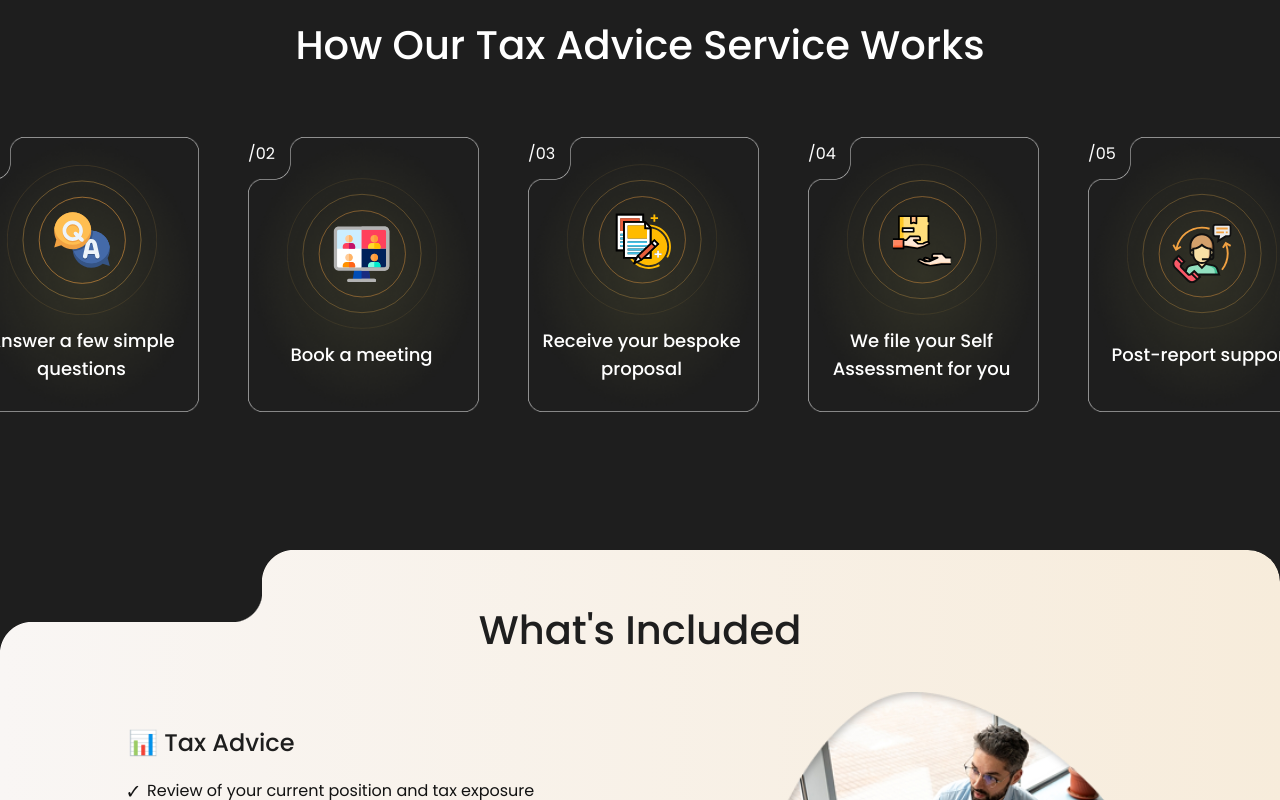
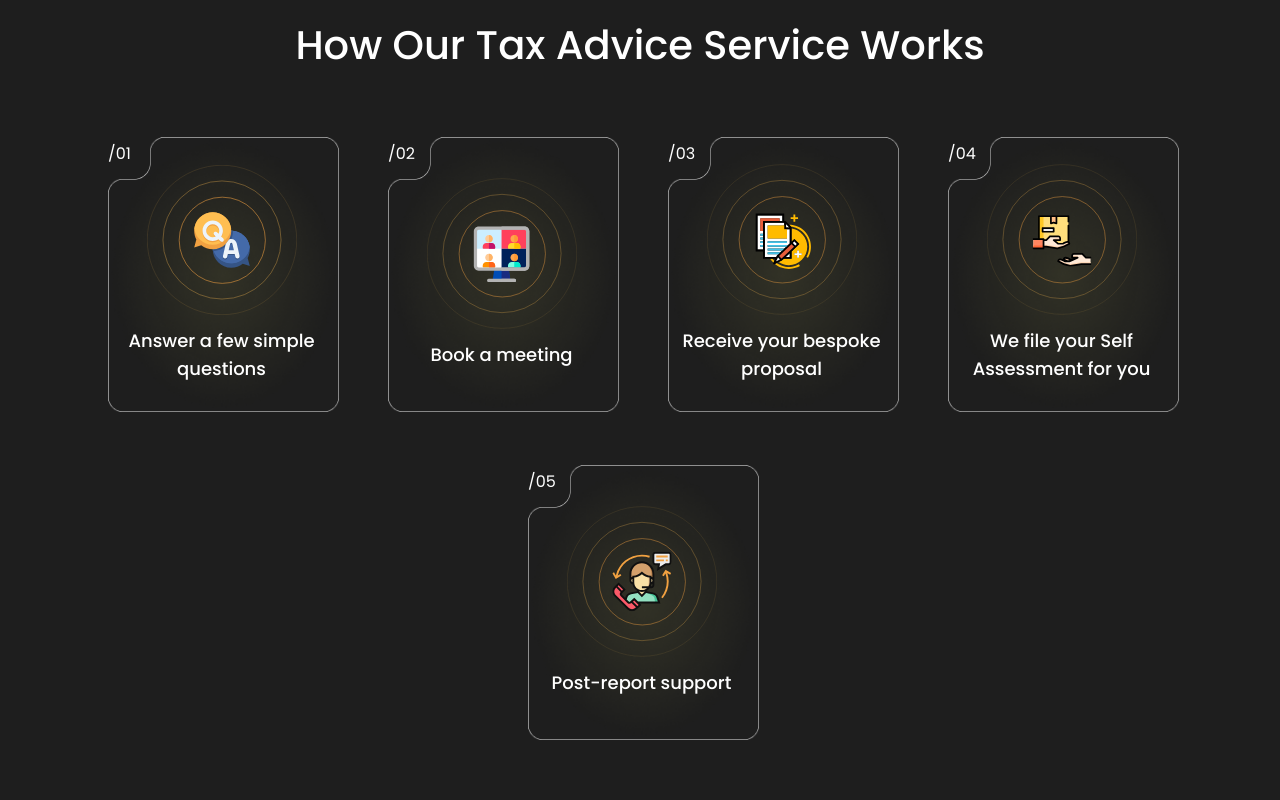
Before and after one commit to fiamanillah/ap_tax_advisor_cleintSide, a Next.js app: page /tax-advice in a window 1280 px wide. Shown: the part 5000-5800 px from the top of the page. Built offline with nearby package versions, Linux system fonts and the light colour scheme.

Commit message:
feat: Update Home page to include OurApproach component and enhance TaxAdviceService layout

```diff
--- a/src/app/(root)/(home)/page.tsx
+++ b/src/app/(root)/(home)/page.tsx
@@ -1,12 +1,14 @@
 import HeroSection from "@/components/home/heroSection";
+import OurApproach from "@/components/Shared/OurApproach";
 import TestimonialSection from "@/components/Shared/TestimonialSection";
+import { OurApproachData } from "./ourApproachData";
 
 export default async function Home() {
   return (
     <main className="space-y-16 lg:space-y-32">
       <HeroSection />
       <TestimonialSection />
-      {/* <OurApproach OurApproachData={OurApproachData} /> */}
+      <OurApproach OurApproachData={OurApproachData} />
       {/* <FeatureSection data={featureData} /> */}
       {/* <SupportHighlights /> */}
       {/* <ServicesSection {...serviceSectionProps} /> */}
--- a/src/components/Shared/TaxAdviceService.tsx
+++ b/src/components/Shared/TaxAdviceService.tsx
@@ -21,7 +21,7 @@ export default function TaxAdviceService({ data }: TaxAdviceServiceProps) {
 
   return (
     <>
-      <div className={cn("flex items-center justify-center gap-10")}>
+      <div className={cn("flex flex-wrap items-center justify-center gap-10")}>
         {data.map((step, idx) => (
           <ApproachCard
             key={idx}
```
